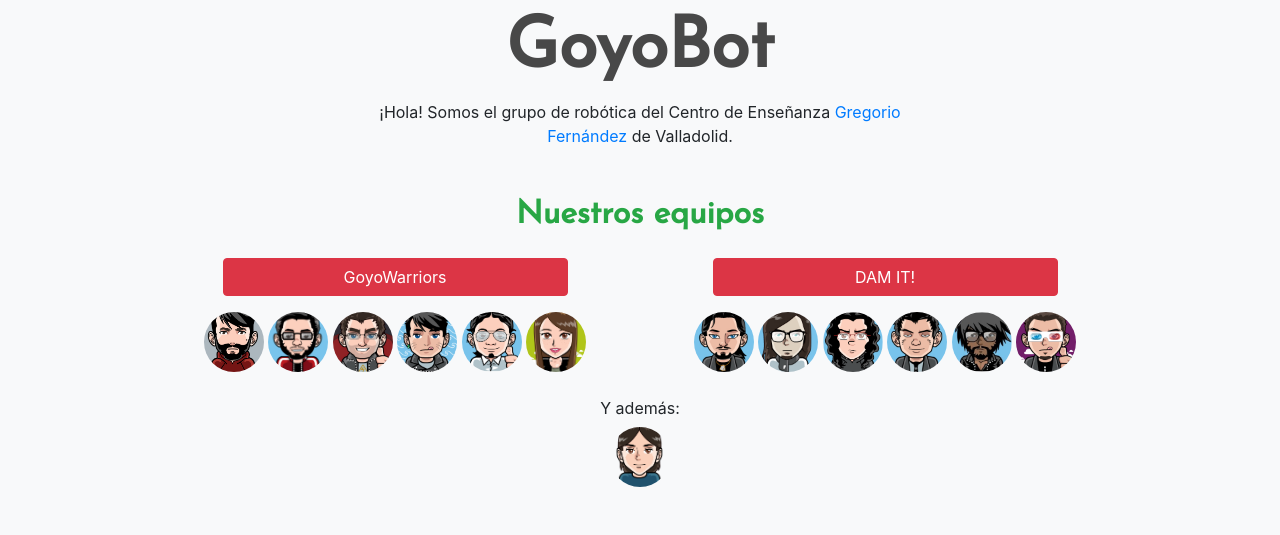
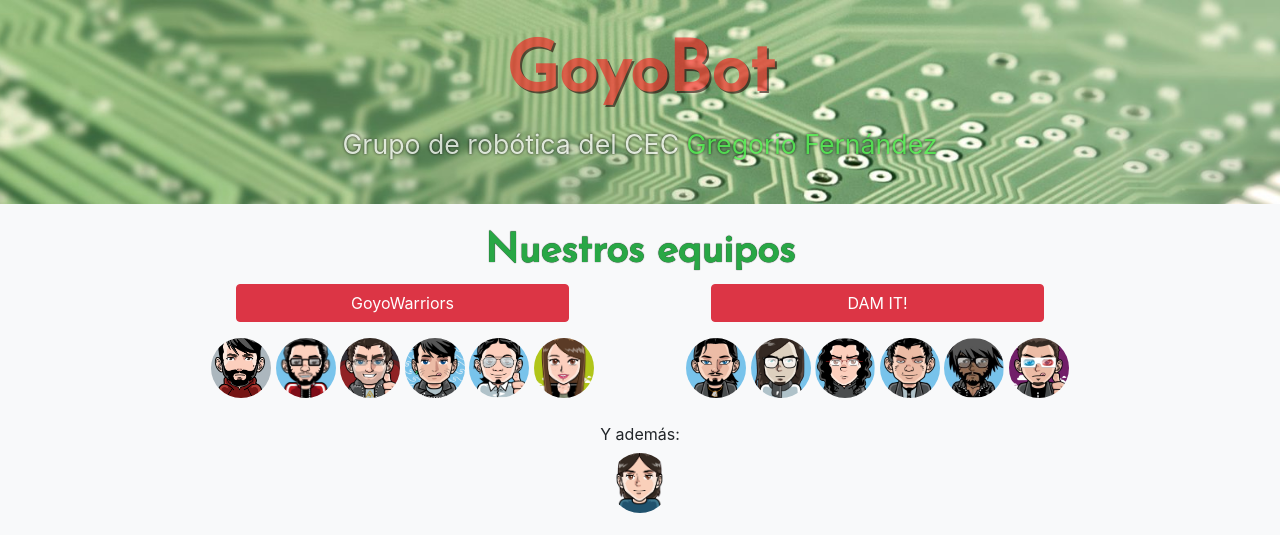
Before and after one commit to GoyoBot/goyobot.github.io, a Jekyll site: the page built from index.html, in a window 1280 px wide. Shown: the top 535 px of the page. Built offline with Jekyll 4.4.1, drawn with Linux system fonts in a browser that asks for light colours; nearby versions of some CDN libraries; the list of posts is cut into pages by our own code; comment, search, counter and statistics services are not loaded.

Commit message:
NEW index style

```diff
--- a/_includes/head.html
+++ b/_includes/head.html
@@ -17,6 +17,7 @@
   <link rel="stylesheet" href="https://maxcdn.bootstrapcdn.com/bootstrap/4.0.0-beta.2/css/bootstrap.min.css" integrity="sha384-PsH8R72JQ3SOdhVi3uxftmaW6Vc51MKb0q5P2rRUpPvrszuE4W1povHYgTpBfshb" crossorigin="anonymous">
   <link rel="stylesheet" href="{{ site.baseurl }}/assets/css/style.css"/>
   <link href="https://fonts.googleapis.com/css?family=Josefin+Sans" rel="stylesheet">
+  <link href="https://fonts.googleapis.com/css?family=Montserrat|Open+Sans:800" rel="stylesheet">
   <link href="//maxcdn.bootstrapcdn.com/font-awesome/4.2.0/css/font-awesome.min.css" rel="stylesheet">
   <!-- <link rel="alternate" type="application/rss+xml" title="RSS" href="{{ site.baseurl }}/atom.xml"/> -->
 </head>
--- a/_includes/post-list.html
+++ b/_includes/post-list.html
@@ -12,7 +12,7 @@
 {% assign author = author[0] %}
 <article>
     <header class="mb-3">
-        <h2 class="text-danger index-section mb-0">{{ post.title }}</h2>
+        <h2 class="text-danger post-title mb-0">{{ post.title }}</h2>
         <span class="text-secondary">
         {% include date.html date=post.date class="float-left mr-1" %}
         <!-- <time pubdate datetime="" class="float-left mr-1">10 de enero</time> -->
--- a/assets/css/style.css
+++ b/assets/css/style.css
@@ -1,20 +1,58 @@
-.main-logo {
+
+
+
+.index-header {
+    /* Header image: https://pixabay.com/p-453758/?no_redirect */
+    background-image: url("/assets/img/header.jpg");
+    background-size: cover;
+    background-position: center;
+}
+
+.index-header .main-logo {
     font-family: 'Josefin Sans', sans-serif;
     font-size: 70px;
-    color: #484848;
     font-weight: bold;
+    color: #f91a1a;
+    opacity: 0.6;
+    text-shadow: 2px 2px #210202;
 }
 
-.main-description {
+.index-header .main-description {
     max-width: 600px;
+    color: #f2f5f1;
+    opacity: 0.8;
+    font-size: 20pt;
+    text-shadow: 0px 0px 3px #000;
+}
+
+.index-header a {
+    color: #4dec4d;
 }
 
 .equipos-section {
     max-width: 950px;
 }
 
+.nosotros-section {
+    /* https://pixabay.com/es/c%C3%B3digo-jquery-dise%C3%B1o-web-583073/ */
+    background-image: url('/assets/img/bgr-code3.jpg');
+
+/*    background-attachment: fixed;*/
+
+    background-position: center;
+    background-repeat: no-repeat;
+    background-size: cover;
+    color: white;
+}
+@media only screen and (min-width : 992px)  {
+    .nosotros-section {
+        background-attachment: fixed;
+    }
+}
+
+
 .slack-icon {
-    max-width: 250px;
+    max-width: 150px;
 }
 
 .octocat-icon {
@@ -29,7 +67,14 @@
     font-family: 'Josefin Sans', sans-serif;
 }
 
+.post-title {
+    font-family: 'Josefin Sans', sans-serif;
+    font-weight: bold;
+}
+
 .index-section {
     font-family: 'Josefin Sans', sans-serif;
     font-weight: bold;
+    font-size: 30pt;
+    text-shadow: 0px 0px 1px #000;
 }
--- a/index.html
+++ b/index.html
@@ -3,13 +3,17 @@ layout: index
 isindex: true
 ---
 
-<div class="container mt-2">
-    <header>
+<header class="index-header pt-4 pb-4 bg-dark">
+    <div class="container mt-2">
         <h1 class="text-center main-logo">GoyoBot</h1>
-        <p class="text-center   mx-auto main-description">¡Hola! Somos el grupo de robótica del Centro de Enseñanza <a href="https://gregoriofer.com">Gregorio Fernández</a> de Valladolid.</p>
-    </header>
-    <section class="mt-5 equipos-section mx-auto">
-        <h2 class="text-center mb-4 mb-md-4 text-success index-section">Nuestros equipos</h2>
+        <p class="text-center mx-auto main-description">Grupo de robótica del CEC <a href="https://gregoriofer.com">Gregorio Fernández</a></p>
+    </div>
+</header>
+
+
+<section class="equipos-section mx-auto pt-4 pb-4">
+    <div class="container">
+        <h2 class="text-center text-success index-section">Nuestros equipos</h2>
         <div class="row">
         {% assign teams = site.data.teams | where: 'type', 'student' %}
         {% for team in teams %}
@@ -41,10 +45,14 @@ isindex: true
                 <a href="{{ site.baseurl }}{{ author.url }}"><img src="{{ site.baseurl }}/{{ icon_file }}" alt="Icono de {{ author.shortname }}" width="60" height="60" class="rounded-circle"></a>
             {% endfor %}
         </div>
-    </section>
-    <section style="max-width: 800px;" class="mx-auto mr-auto ml-auto mt-5">
-        <div>
-            <h2 class="text-center mt-4 mb-4 text-success index-section">Lo que nos mueve</h2>
+    </div>
+</section>
+
+<div class="bg-wrap">
+<section class="nosotros-section bg bg-dark pt-4 pb-4">
+    <div class="container mt-2">
+        <div style="max-width: 800px;" class="mx-auto mr-auto ml-auto">
+            <h2 class="text-center text-success index-section">Lo que nos mueve</h2>
             <div class="row">
                 <div class="card col-sm-6 border-0 bg-transparent text-center">
                     <img class="card-img-top" src="https://image.flaticon.com/icons/svg/544/544542.svg" alt="Trabajo en equipo" height="150">
@@ -54,10 +62,9 @@ isindex: true
                     </div>
                 </div>
                 <div class="card col-sm-6 border-0 bg-transparent text-center">
-                    <img src="https://assets.brandfolder.com/p34392sa/v/641755/view.png" alt="Slack logo" class="card-img-top slack-icon mx-auto">
+                    <img src="{{ site.baseurl }}/assets/img/slack-app-icon.png" alt="Slack logo" class="card-img-top slack-icon mx-auto">
                     <div class="card-body">
                         <h4 class="card-title method-title text-danger">Coodrinación</h4>
-
                         <p class="card-text">Somos miembros de diferentes ciclos y horarios, así que la <span class="text-danger">comunicación online</span> es fundamental, y Slack es nuestra solución.</p>
                     </div>
                 </div>
@@ -78,13 +85,15 @@ isindex: true
                 </div>
             </div>
         </div>
-    </section>
+    </div>
+</section>
+</div>
 
-
-    <div class="row mt-5">
+<div class="container pt-4 pb-4">
+    <div class="row">
         <div class="col-md-8">
             <section>
-                <h2 class="text-center text-success index-section">Blog</h2>
+                <h2 class="text-center text-success">Blog</h2>
                 {% include post-list.html posts=site.posts %}
             </section>
         {% comment %}
@@ -119,9 +128,12 @@ isindex: true
             {% endif %}
         {% endcomment %}
         </div>
-        <div class="col-md-4">
-            <h2>&nbsp;</h2>
-            <a class="twitter-timeline" data-width="300" data-height="1000" data-dnt="true" data-theme="light" href="https://twitter.com/goyobot?ref_src=twsrc%5Etfw">Tweets by goyobot</a> <script async src="https://platform.twitter.com/widgets.js" charset="utf-8"></script>
+        <div class="col-md-4 text-center">
+            <section>
+                <h2>&nbsp;</h2>
+                <a class="twitter-timeline" data-width="400" data-height="1000" data-dnt="true" data-theme="light" href="https://twitter.com/goyobot?ref_src=twsrc%5Etfw">Tweets by goyobot</a>
+                <script async src="https://platform.twitter.com/widgets.js" charset="utf-8"></script>
+            </section>
         </div>
     </div>
 </div>
```
Also changed, not shown: assets/img/bgr-code.jpg (added), assets/img/header.jpg (added), assets/img/slack-app-icon.png (added).
